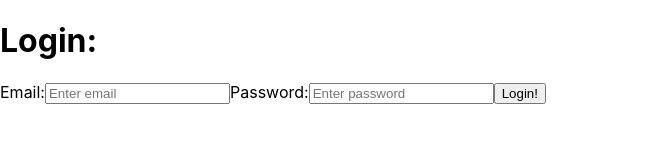
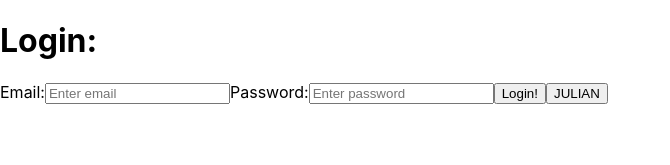
Before and after one commit to shaheerkhan8476/aimlab, a React (Create React App) app in the folder frontend/: page /SignInUser in a window 1280 px wide. Shown: the top 165 px of the page, without its empty margins (0-670 px from the left). Built offline with nearby package versions, Linux system fonts and the light colour scheme.

Commit message:
julian cheating button

```diff
--- a/frontend/src/pages/SignInUser.js
+++ b/frontend/src/pages/SignInUser.js
@@ -59,6 +59,16 @@ function SignInUser()
         }
     }
 
+    function julianCheating() {
+        setLoginData(
+            {
+                email: "julianakk44@gmail.com",
+                password: "Password44!"
+            }
+        )
+
+    }
+
     //Render the HTML form so the user can interact
     return(
         <>
@@ -90,6 +100,9 @@ function SignInUser()
 
                 <button type="submit">Login!</button>
 
+                {/*made this button to cheat so i dont have to type */}
+                <button type="submit" onClick={julianCheating}>JULIAN</button>
+
             </form>
             <br></br>
             {error}
```
